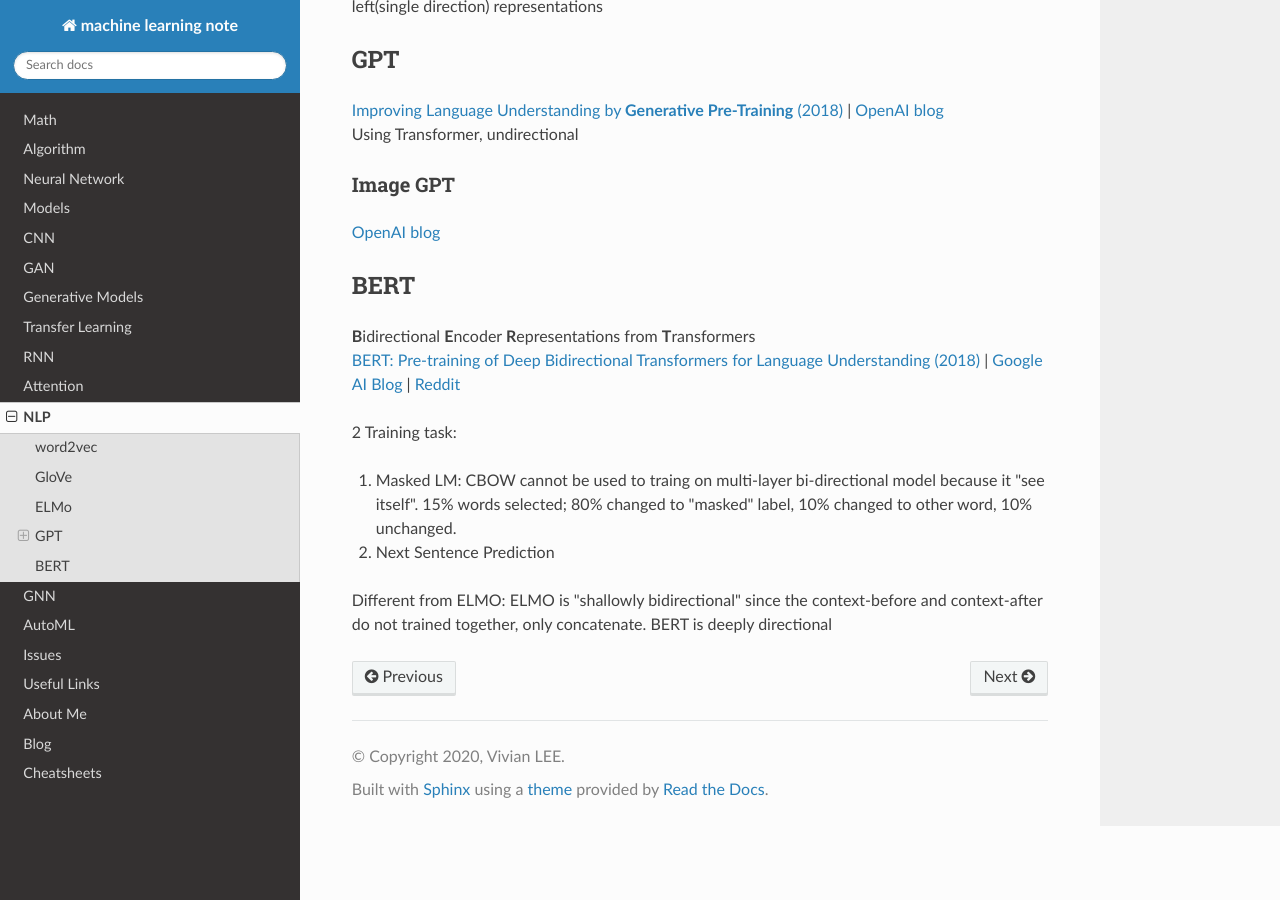
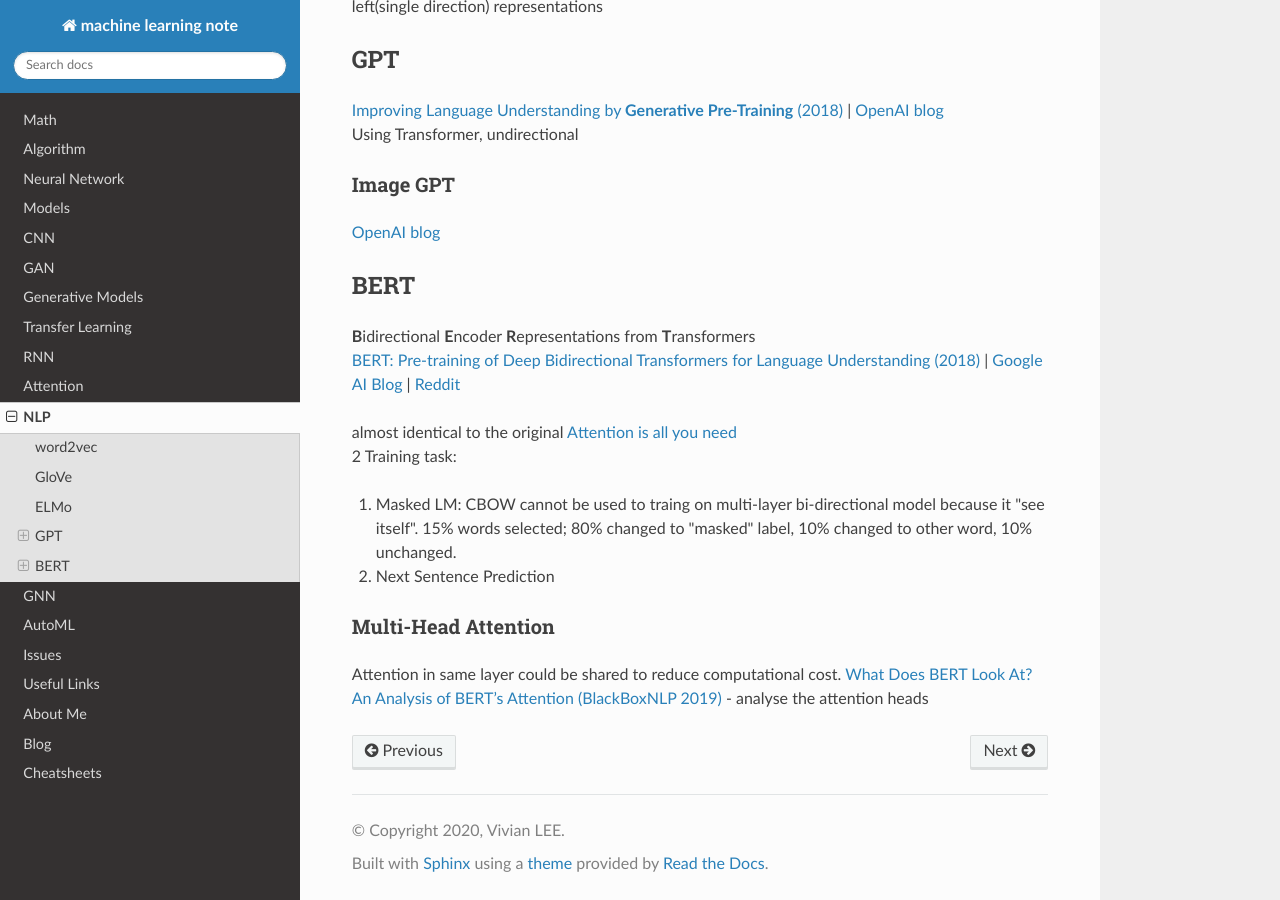
Before and after one commit to vlee-harmonicinc/machine-learning-note, a Sphinx documentation site: the page built from source/NLP/index.md, in a window 1280 px wide and 900 px high, scrolled down 1149 px. Built offline with Sphinx 7.4.7 and the Read the Docs theme 2.0.0, drawn with Linux system fonts in a browser that asks for light colours; comment, search, counter and statistics services are not loaded.

Commit message:
attention: add seq2seq, transformer add image and formula

```diff
--- a/source/NLP/index.md
+++ b/source/NLP/index.md
@@ -50,8 +50,10 @@ Using Transformer, undirectional
 [Google AI Blog](https://ai.googleblog.com/2018/11/open-sourcing-bert-state-of-art-pre.html) |
 [Reddit](https://www.reddit.com/r/MachineLearning/comments/9nfqxz/r_bert_pretraining_of_deep_bidirectional/)
 <!--[The Illustrated BERT, ELMo, and co. (How NLP Cracked Transfer Learning)](http://jalammar.github.io/illustrated-bert/) -->
+almost identical to the original [Attention is all you need](../attention.html#transformer)
 2 Training task:
 1. Masked LM: CBOW cannot be used to traing on multi-layer bi-directional model because it "see itself". 15% words selected; 80% changed to "masked" label, 10% changed to other word, 10% unchanged.
 1. Next Sentence Prediction
-
-Different from ELMO: ELMO is "shallowly bidirectional" since the context-before and context-after do not trained together, only concatenate. BERT is deeply directional
+### Multi-Head Attention
+Attention in same layer could be shared to reduce computational cost.
+[What Does BERT Look At? An Analysis of BERT’s Attention (BlackBoxNLP 2019)](https://arxiv.org/abs/1906.04341) - analyse the attention heads
```
Also changed, not shown: source/attention.md (+26 -7 lines).
